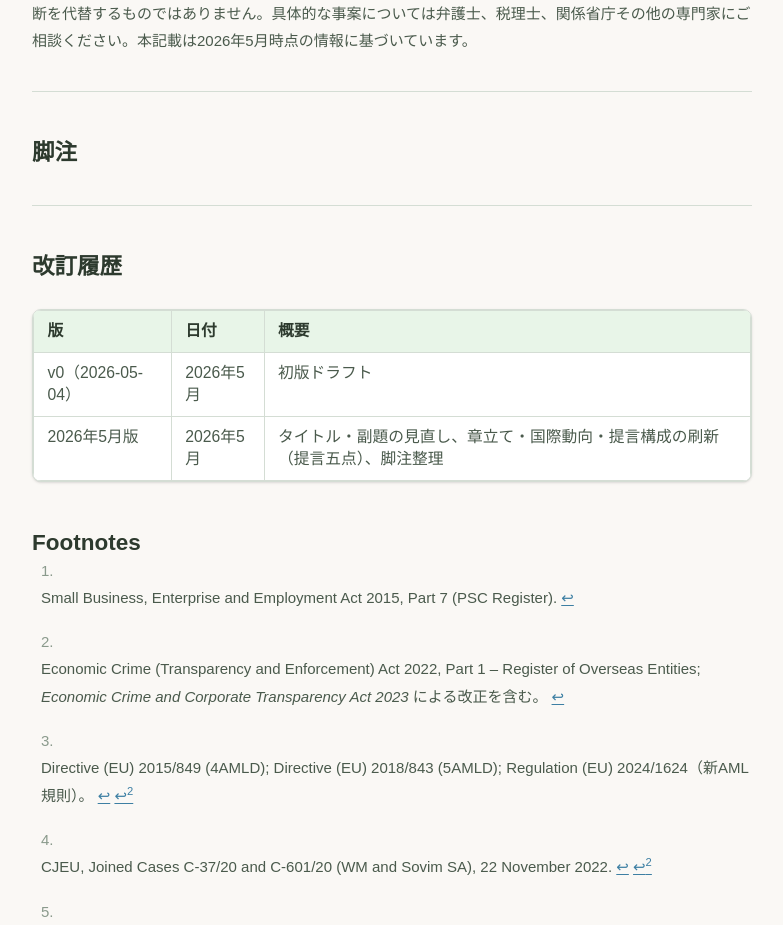
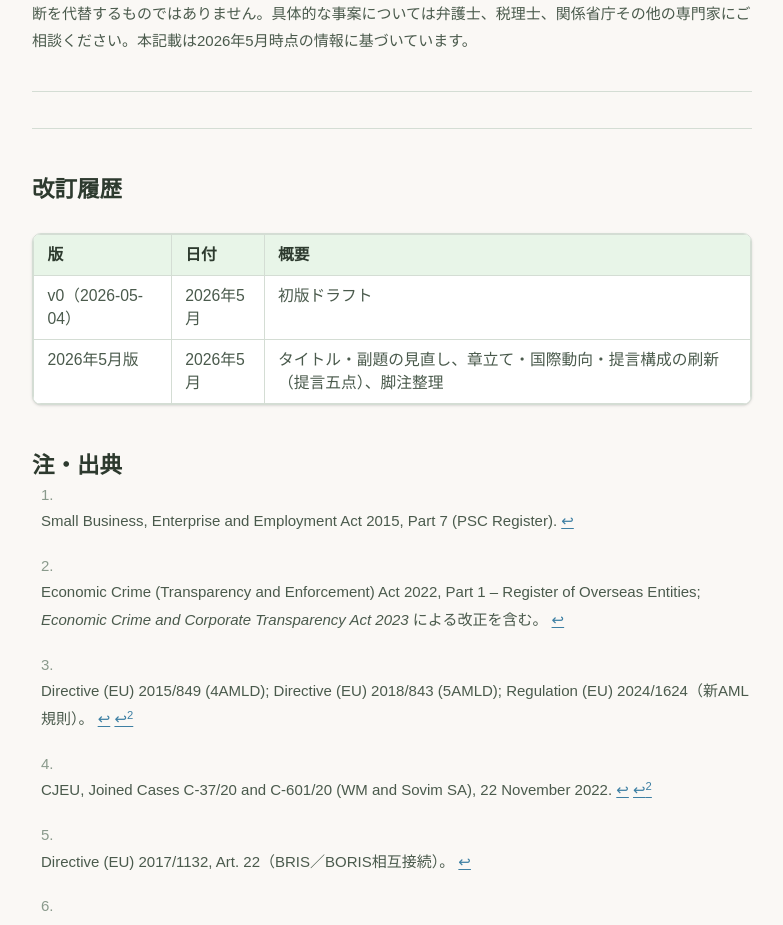
Before and after one commit to haitakamak-cmyk/earth-savers-web, a Next.js app: page /policy/landowner-beneficial-owner-disclosure in a window 1280 px wide. Shown: the part 8460-9385 px from the top of the page, without its empty margins (203-986 px from the left). Built offline with nearby package versions, Linux system fonts and the light colour scheme; a web font is replaced by a local one.

Commit message:
chore: earth-savers-web の未コミット変更をまとめて反映

```diff
--- a/src/app/learn/page.tsx
+++ b/src/app/learn/page.tsx
@@ -87,7 +87,12 @@ export default function LearnHubPage() {
                   <span className="font-serif text-lg font-semibold text-text-primary">
                     {card.title}
                   </span>
-                  <span className="mt-2 text-sm leading-relaxed text-text-secondary">{card.body}</span>
+                  <span className="mt-2 flex-1 text-sm leading-relaxed text-text-secondary">
+                    {card.body}
+                  </span>
+                  <span className="mt-4 text-sm font-semibold text-aqua-dark underline-offset-4">
+                    読む →
+                  </span>
                 </Link>
               </li>
             ))}
--- a/src/app/media/page.tsx
+++ b/src/app/media/page.tsx
@@ -46,6 +46,14 @@ const NEWSPAPER_ITEMS = [
     imageFile: "newspaper-suwa.jpg",
     imageAlt: "長野日報の紙面。諏訪湖での生態系復活実験が紹介されている様子。",
     objectPosition: "center 30%",
+  },
+  {
+    title: "高知新聞",
+    date: "2024年4月24日",
+    body: "高知県香南市の清水川排水機場に、津山市のsesが開発したナノバブル発生器が設置されたと報じています。約1年間の実証で川の浄化を目指すとともに、宇和ノ内湾（須崎）や大阪湾など全国18か所での導入実績にも触れています。",
+    imageFile: "newspaper-kochi-shimbun.png",
+    imageAlt: "高知新聞の紙面。「気泡発生器で川の水きれいに」の見出しで香南市の清水川排水機場への設置が紹介されている様子。",
+    objectPosition: "center top",
   },
 ] as const;
 
--- a/src/components/MarkdownArticle.tsx
+++ b/src/components/MarkdownArticle.tsx
@@ -6,6 +6,13 @@ import type { ReactNode } from "react";
 import { useMemo } from "react";
 import ReactMarkdown from "react-markdown";
 import remarkGfm from "remark-gfm";
+
+function normalizeClassName(value: unknown): string | undefined {
+  if (!value) return undefined;
+  if (typeof value === "string") return value;
+  if (Array.isArray(value)) return value.filter(Boolean).join(" ");
+  return undefined;
+}
 
 function toPlainText(node: ReactNode): string {
   if (node == null || typeof node === "boolean") return "";
@@ -21,9 +28,10 @@ function toPlainText(node: ReactNode): string {
 function buildMarkdownComponents(slugger: GithubSlugger): Components {
   return {
     hr: () => <hr className="my-8 border-border" />,
-    h1: ({ children }) => {
+    h1: ({ children, id: explicitId }) => {
       const text = toPlainText(children).trim();
-      const id = text ? slugger.slug(text, true) : undefined;
+      const slugId = text ? slugger.slug(text, true) : undefined;
+      const id = explicitId ?? slugId;
       return (
         <h2
           id={id}
@@ -33,9 +41,10 @@ function buildMarkdownComponents(slugger: GithubSlugger): Components {
         </h2>
       );
     },
-    h2: ({ children }) => {
+    h2: ({ children, id: explicitId }) => {
       const text = toPlainText(children).trim();
-      const id = text ? slugger.slug(text, true) : undefined;
+      const slugId = text ? slugger.slug(text, true) : undefined;
+      const id = explicitId ?? slugId;
       return (
         <h3
           id={id}
@@ -45,9 +54,10 @@ function buildMarkdownComponents(slugger: GithubSlugger): Components {
         </h3>
       );
     },
-    h3: ({ children }) => {
+    h3: ({ children, id: explicitId }) => {
       const text = toPlainText(children).trim();
-      const id = text ? slugger.slug(text, true) : undefined;
+      const slugId = text ? slugger.slug(text, true) : undefined;
+      const id = explicitId ?? slugId;
       return (
         <h4 id={id} className="mt-6 scroll-mt-28 font-semibold text-text-primary">
           {children}
@@ -72,13 +82,28 @@ function buildMarkdownComponents(slugger: GithubSlugger): Components {
         {children}
       </blockquote>
     ),
-    a: ({ href, children }) => {
+    a: ({
+      href,
+      children,
+      className,
+      id,
+      // react-markdown（ExtraProps）は mdast を `node` に渡す。DOM に出さない
+      node: _omitMarkdownNode,
+      ...rest
+    }) => {
+      void _omitMarkdownNode;
       const raw = typeof href === "string" ? href : "";
       const external = /^https?:\/\//i.test(raw);
+      const proseDefault =
+        "break-words font-medium text-aqua-dark underline underline-offset-2 hover:text-aqua";
+      const merged =
+        normalizeClassName(className) === undefined ? proseDefault : `${proseDefault} ${normalizeClassName(className)}`;
       return (
         <a
+          {...rest}
+          id={id}
           href={raw || undefined}
-          className="break-words font-medium text-aqua-dark underline underline-offset-2 hover:text-aqua"
+          className={merged}
           {...(external ? { target: "_blank", rel: "noopener noreferrer" } : {})}
         >
           {children}
@@ -143,7 +168,19 @@ export function MarkdownArticle({
     <article
       className={`text-text-secondary ${narrowProse ? "max-w-[720px]" : ""} ${className}`}
     >
-      <ReactMarkdown remarkPlugins={[remarkGfm]} components={markdownComponents}>
+      <ReactMarkdown
+        remarkPlugins={[remarkGfm]}
+        remarkRehypeOptions={{
+          footnoteLabel: "注・出典",
+          footnoteLabelTagName: "h2",
+          footnoteLabelProperties: {
+            className: [
+              "mt-12 scroll-mt-28 border-t border-border pt-8 font-serif text-xl font-semibold text-text-primary",
+            ],
+          },
+        }}
+        components={markdownComponents}
+      >
         {markdown}
       </ReactMarkdown>
     </article>
--- a/src/content/ordinance-supplements/qa-public.md
+++ b/src/content/ordinance-supplements/qa-public.md
@@ -17,6 +17,24 @@
 | ウ | △ | 今後の参考とするもの |
 | エ | × | 対応が困難なもの |
 | オ | ─ | 条例案の内容に直接関係しないその他の意見 |
+
+### 対応区分が「ウ」「エ」に偏ることについて
+
+パブコメの実態として、条例に反対する意見の多くは「条例の骨格を変えよ」という趣旨になります。骨格を変える判断をしない自治体では、それに対して**エ（対応困難）**や**ウ（参考）**となるのは自然です。環境省・総務省等が公表している他自治体のパブコメ結果を見ても、**7〜8割程度がエまたはウ**に分類される例は珍しくありません。
+
+対応区分の表は、「五区分に均等に振り分けるため」にあるのではなく、**エやウになった理由を丁寧に説明するため**にあります。したがって問題の本質は「ウとエに偏っていること」自体ではなく、**ア（反映）もイ（趣旨同一）も1件もない**ときです。パブコメを実施した結果が「一切案に手を入れなかった」に見えると、手続の形骸化を指摘されかねません。
+
+### 手続的正当性のための設計（推奨）
+
+**ア又はイを最低1件は含める**設計を推奨します。条例本則を大きく変えなくても、次のような**軽微な修正や公表の仕方**で「ア」にできる候補の例があります。
+
+- **【P-03】科学的根拠の明確化**
+  回答ひな型では**ウ**の例になっていても、**条例案の付属文書・施行規則案・パブコメ結果の公表**で「主要な数値・基準の**出典を明記する**」旨を盛り込み案を微修正すれば、**公表上はア**にできる（本則の骨格は実質据え置きでも、「意見を受けて修正した」事実が残る）。
+
+- **【P-27】説明会の対象・周知**
+  離隔距離を広げるのではなく、**説明会の開催告知を自治体公式ウェブサイトでも行う**等の運用を、案・FAQ・運用資料に追記し、「意見を受けて追加した」と公表する。
+
+> **運用上の留意：** 公開結果が**すべてエのみ**となると、手続的正当性を問われるリスクがあります。**ア又はイを最低1件は含める**よう、事前に設計しておくことを推奨します。
 
 ---
 
@@ -266,9 +284,9 @@
 
 ---
 
-## ■ 内部メモ：回答戦略ノート（非公開・行政内部用）
+## ■ 回答作成時の留意点
 
-> **⚠️ 以下は行政内部の検討メモであり、パブコメ回答としてそのまま公表するものではない。** 外部に開示しないこと。
+以下は、パブコメ回答を**組み立てる際の実務上の観点**です。論破ではなく説明を心がけ、根拠あるデータでは出典を示す——といった姿勢は、閲覧者（他自治体・市民）にも参考になる内容です。
 
 ### 全体方針
 1. **一件ずつ丁寧に**：組織的な同一意見であっても、回答は「いただいたご意見に対して」の姿勢を崩さない
--- a/src/content/policies/landowner-beneficial-owner-disclosure.md
+++ b/src/content/policies/landowner-beneficial-owner-disclosure.md
@@ -202,8 +202,6 @@ FATFは2021年8月の対日相互審査で日本を重点フォローアップ
 
 ---
 
-## 脚注
-
 [^apml]: 犯罪収益移転防止法第4条第1項第4号、同法施行規則第11条第2項（実質的支配者の確認に関する基準）。
 
 [^canada-cbca]: *Canada Business Corporations Act* (CBCA), as amended by Bill C-42 (2023).
```
Also changed, not shown: public/images/media/newspaper-kochi-shimbun.png (added).
